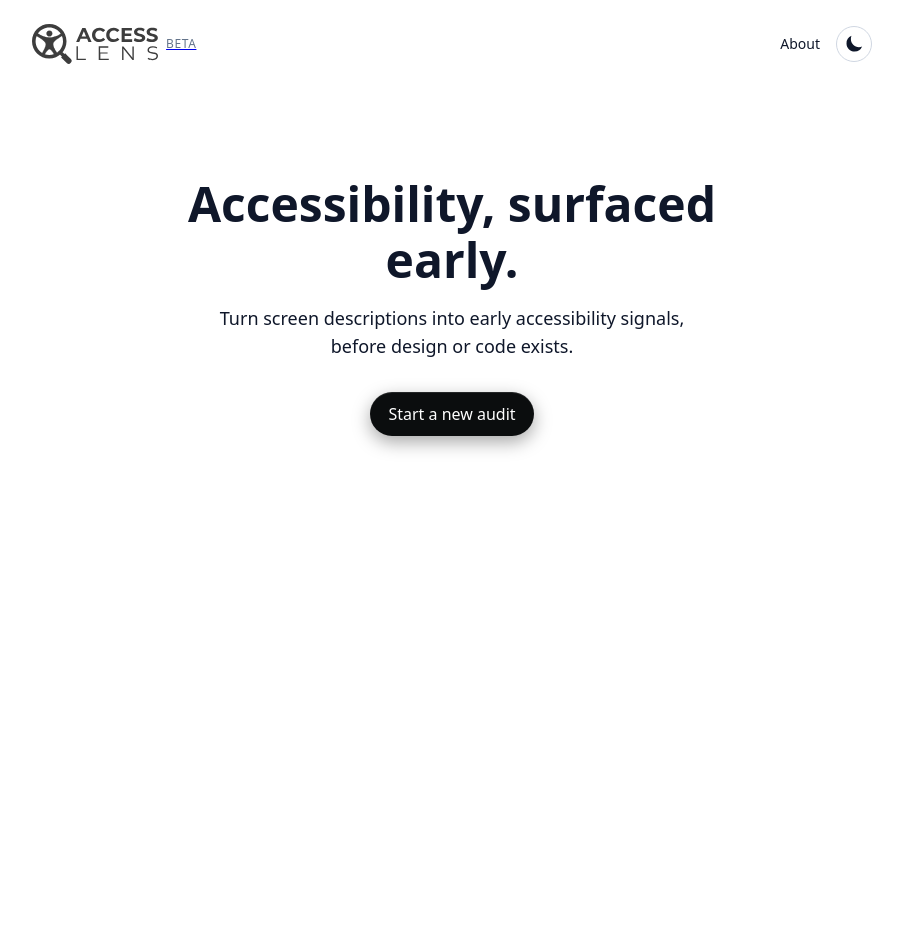
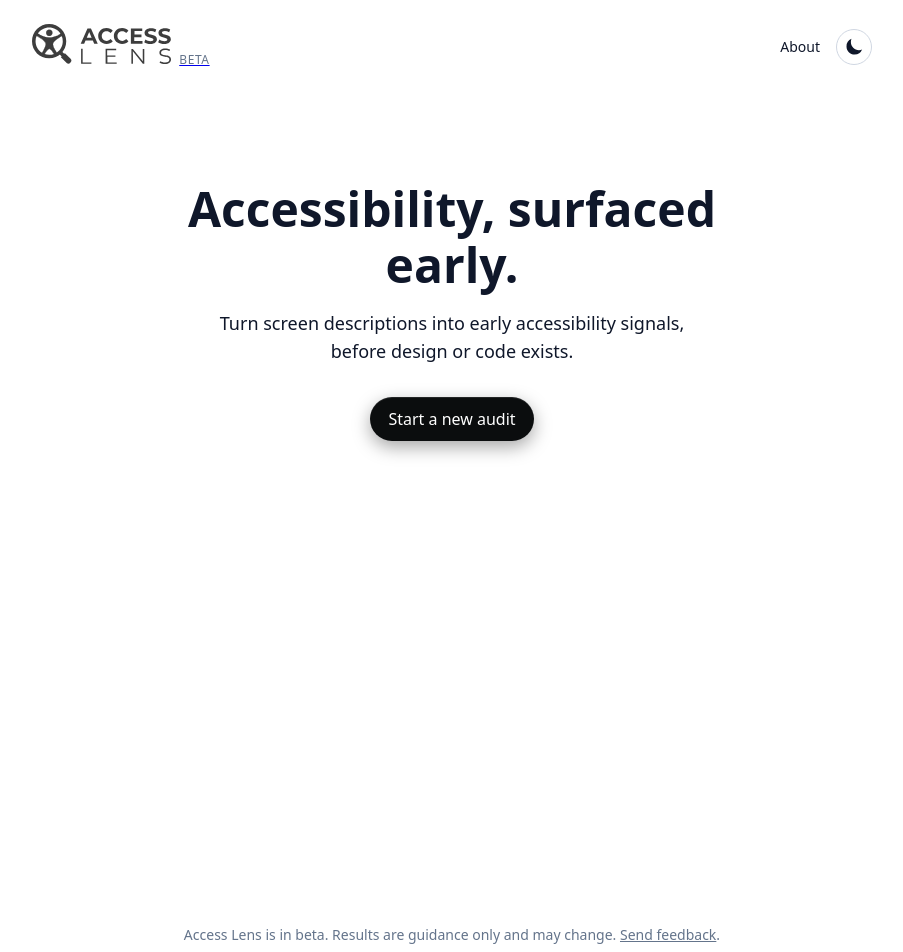
Before and after one commit to AceMoon-tech/access-lens, a React (Vite) app: page / in a window 1280 px wide. Shown: the top 952 px of the page, without its empty margins (188-1091 px from the left). Before the commit the page ends 888 px from the top, so only its background shows below. Built offline with nearby package versions, Linux system fonts and the light colour scheme; no server answers.

Commit message:
Before QA

```diff
--- a/src/App.jsx
+++ b/src/App.jsx
@@ -1,5 +1,6 @@
 import { BrowserRouter, Routes, Route, useNavigate } from 'react-router-dom'
 import Header from './components/Header'
+import Footer from './components/Footer'
 import PageContainer from './components/PageContainer'
 import AuditErrorBoundary from './components/AuditErrorBoundary'
 
@@ -65,6 +66,9 @@ function App() {
           <Route path="*" element={<NotFound />} />
         </Routes>
       </PageContainer>
+
+      {/* Footer appears on all pages */}
+      <Footer />
     </BrowserRouter>
   )
 }
--- /dev/null
+++ b/src/components/Footer.jsx
@@ -0,0 +1,28 @@
+function Footer() {
+  return (
+    <footer className="page-container__main" style={{ paddingTop: 'var(--space-32)', paddingBottom: 'var(--space-32)' }}>
+      <p
+        style={{
+          fontSize: 'var(--text-sm)',
+          lineHeight: 'var(--text-sm-leading)',
+          color: 'var(--text-muted)',
+          textAlign: 'center'
+        }}
+      >
+        Access Lens is in beta. Results are guidance only and may change.{' '}
+        <a
+          href="mailto:feedback@accesslens.dev"
+          style={{
+            color: 'var(--text-muted)',
+            textDecoration: 'underline'
+          }}
+        >
+          Send feedback
+        </a>
+        .
+      </p>
+    </footer>
+  )
+}
+
+export default Footer
--- a/src/components/Header.jsx
+++ b/src/components/Header.jsx
@@ -12,7 +12,7 @@ export default function Header() {
       <div className="page-container__main flex items-center justify-between">
 
         {/* Left: Logo */}
-        <Link to="/" className="flex items-center" style={{ gap: 'var(--space-8)' }}>
+        <Link to="/" className="flex" style={{ alignItems: 'baseline', gap: 'var(--space-8)' }}>
           <img
             src={theme === "dark" ? darkLogo : lightLogo}
             alt="Access Lens logo"
```
Also changed, not shown: src/assets/logo/access_lens_logo_dark.svg, src/assets/logo/access_lens_logo_light.svg.
